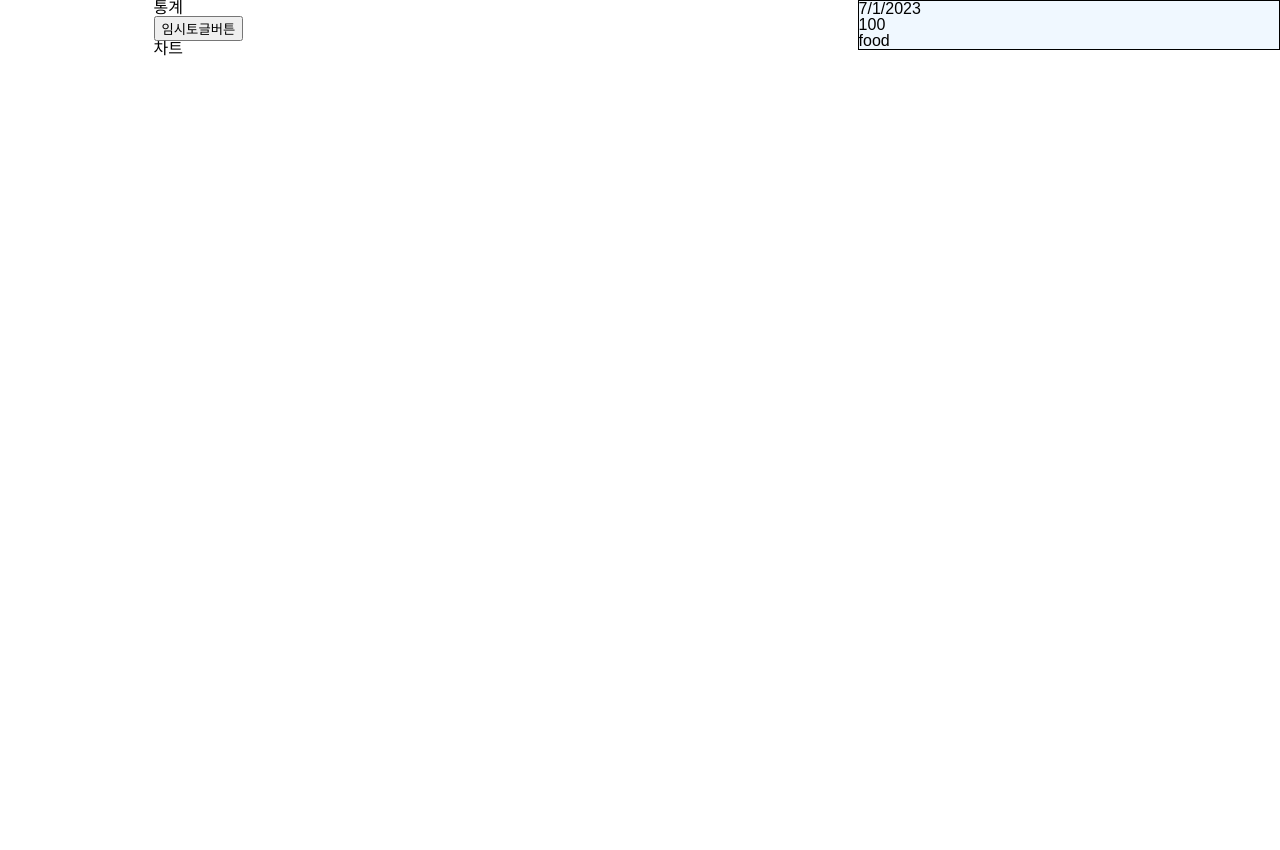
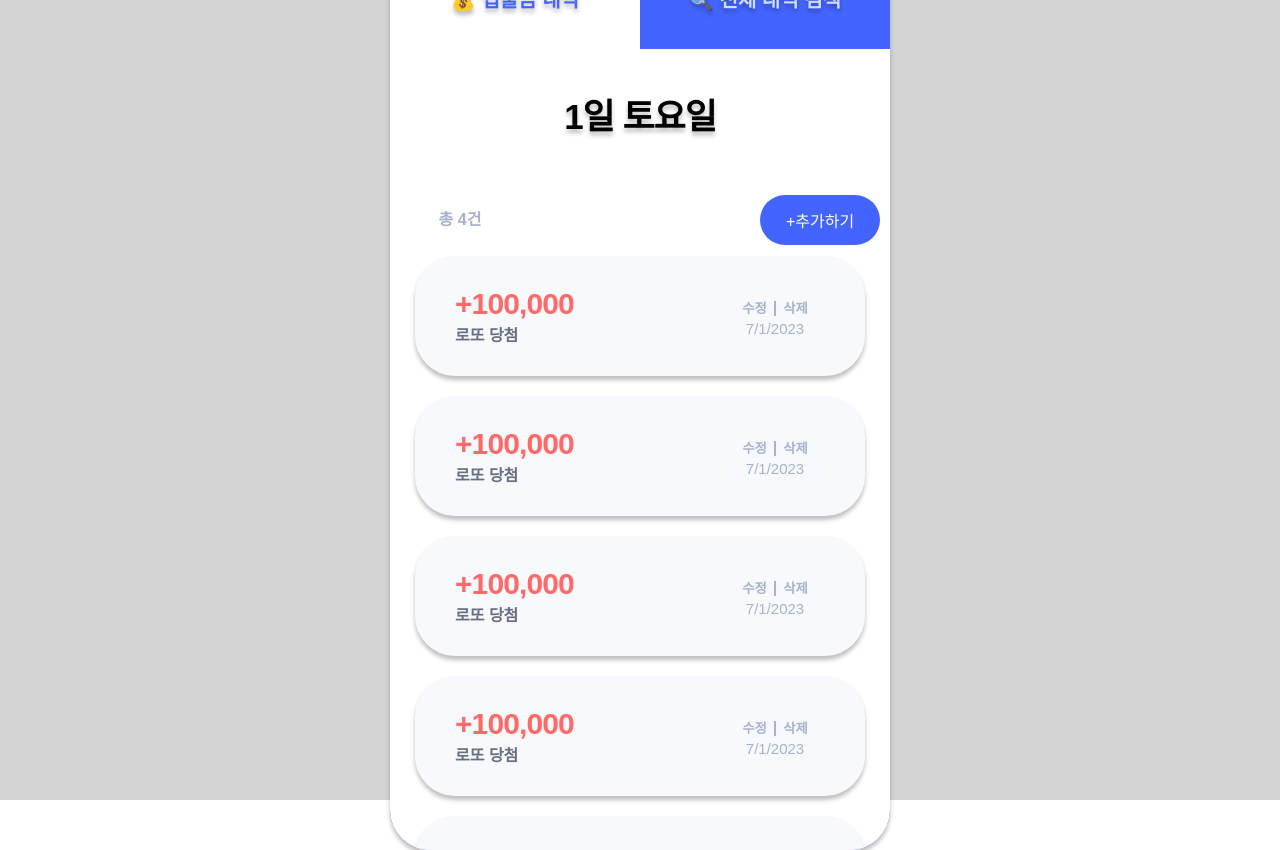
Before and after one commit to KDT1-FE/KDT5-M6, a React (Vite) app: page / in a window 1280 px wide. Before the commit the page ends 800 px from the top, so only its background shows below. Built offline with nearby package versions, Linux system fonts and the light colour scheme.

Commit message:
FEAT: #9 read부분 html,css 완료

```diff
--- a/src/App.tsx
+++ b/src/App.tsx
@@ -3,7 +3,7 @@ import Left from './components/Left';
 import Middle from './components/Middle';
 import Right from './components/Right';
 
-function App() {
+/*function App() {
   return (
     <Conatainer>
       <LeftArea>
@@ -22,6 +22,7 @@ function App() {
 const Conatainer = styled.div`
   display: flex;
   height: 100vh;
+  background-color: #d4d4d4;
 `;
 
 const LeftArea = styled.div`
@@ -32,6 +33,23 @@ const MiddleArea = styled.div`
 `;
 const RightArea = styled.div`
   width: 33%;
+  border: 1px solid red;
+`;*/
+
+function App() {
+  return (
+    <Conatainer>
+      <Right />
+    </Conatainer>
+  );
+}
+
+const Conatainer = styled.div`
+  display: flex;
+  height: 100vh;
+  background-color: #d4d4d4;
+  justify-content: center;
+  align-items: center;
 `;
 
 export default App;
--- /dev/null
+++ b/src/components/Right/Read.tsx
@@ -0,0 +1,110 @@
+import { styled } from 'styled-components';
+import List from '../common/List';
+
+function Read() {
+  // 테스트용 임시 데이터
+  const contents = [
+    {
+      amount: '+100,000',
+      userId: 'user123',
+      category: '로또 당첨',
+      date: '2023-07-01T10:30:00.000Z'
+    },
+    {
+      amount: '+100,000',
+      userId: 'user123',
+      category: '로또 당첨',
+      date: '2023-07-01T10:30:00.000Z'
+    },
+    {
+      amount: '+100,000',
+      userId: 'user123',
+      category: '로또 당첨',
+      date: '2023-07-01T10:30:00.000Z'
+    },
+    {
+      amount: '+100,000',
+      userId: 'user123',
+      category: '로또 당첨',
+      date: '2023-07-01T10:30:00.000Z'
+    },
+    {
+      amount: '+100,000',
+      userId: 'user123',
+      category: '로또 당첨',
+      date: '2023-07-01T10:30:00.000Z'
+    },
+    {
+      amount: '+100,000',
+      userId: 'user123',
+      category: '로또 당첨',
+      date: '2023-07-01T10:30:00.000Z'
+    }
+  ];
+
+  return (
+    <Container>
+      <DateContain>
+        <StDate>1일 토요일</StDate>
+      </DateContain>
+      <Wrap>
+        <WrapP>총 4건</WrapP>
+        <WrapBtn>+추가하기</WrapBtn>
+      </Wrap>
+      <ListWrap>
+        <List data={contents} />
+      </ListWrap>
+    </Container>
+  );
+}
+const Container = styled.div`
+  background-color: #ffffff;
+  height: 100%;
+  width: 100%;
+`;
+const DateContain = styled.div`
+  width: 100%;
+  height: 15%;
+  display: flex;
+  align-items: center;
+  justify-content: center;
+`;
+const StDate = styled.p`
+  font-style: normal;
+  font-weight: 700;
+  font-size: 35px;
+  line-height: 52px;
+  letter-spacing: -0.03em;
+  text-shadow: 0px 4px 4px rgba(0, 0, 0, 0.25);
+`;
+const Wrap = styled.div`
+  display: flex;
+  justify-content: space-between;
+  padding: 0 10px;
+  height: 8%;
+  align-items: center;
+`;
+const WrapP = styled.p`
+  font-size: 16px;
+  display: flex;
+  align-items: center;
+  width: 120px;
+  justify-content: center;
+  font-weight: bold;
+  color: #a8b1ce;
+`;
+const WrapBtn = styled.button`
+  width: 120px;
+  height: 50px;
+  background-color: #4464ff;
+  color: #ffffff;
+  border: none;
+  border-radius: 30px;
+  font-size: 16px;
+`;
+const ListWrap = styled.div`
+  height: 66%;
+  overflow-y: scroll;
+`;
+
+export default Read;
--- /dev/null
+++ b/src/components/Right/Search.tsx
@@ -0,0 +1,26 @@
+import { styled } from 'styled-components';
+import List from '../common/List';
+
+function Search() {
+  // 테스트용 임시 데이터
+  const content = {
+    amount: 100,
+    userId: 'user123',
+    category: 'food',
+    date: '2023-07-01T10:30:00.000Z'
+  };
+
+  return (
+    <div>
+      <input></input>
+      <div>
+        <button>전체</button>
+        <button>수입</button>
+        <button>지출</button>
+        {/* <List data={content} /> */}
+      </div>
+    </div>
+  );
+}
+
+export default Search;
--- a/src/components/Right/index.tsx
+++ b/src/components/Right/index.tsx
@@ -1,22 +1,68 @@
 import { styled } from 'styled-components';
-import List from '../common/List';
+import { useState } from 'react';
+import Read from './Read';
+import Search from './Search';
 
 function Right() {
-  // 테스트용 임시 데이터
-  const content = {
-    amount: 100,
-    userId: 'user123',
-    category: 'food',
-    date: '2023-07-01T10:30:00.000Z'
-  };
+  const [active, setActive] = useState(true);
 
   return (
     <RightContainer>
-      <List data={content} />
+      {active ? (
+        <Btns>
+          <BtnActive onClick={() => setActive(true)}>💰 입출금 내역</BtnActive>
+          <BtnBlur onClick={() => setActive(false)}>🔍 전체 내역 검색</BtnBlur>
+        </Btns>
+      ) : (
+        <Btns>
+          <BtnBlur onClick={() => setActive(true)}>💰 입출금 내역</BtnBlur>
+          <BtnActive onClick={() => setActive(false)}>
+            🔍 전체 내역 검색
+          </BtnActive>
+        </Btns>
+      )}
+      {active ? <Read /> : <Search />}
     </RightContainer>
   );
 }
 
-const RightContainer = styled.div``;
+const RightContainer = styled.div`
+  width: 500px;
+  height: 900px;
+  background-color: #4464ff;
+  border-radius: 40px;
+  box-shadow: 0px 4px 4px rgba(0, 0, 0, 0.25);
+  overflow: hidden;
+`;
+const Btns = styled.div`
+  width: 100%;
+  height: 11%;
+`;
+const BtnActive = styled.button`
+  width: 50%;
+  height: 100%;
+  border: none;
+  font-style: normal;
+  font-weight: 900;
+  font-size: 20px;
+  line-height: 32px;
+  border-radius: 40px 40px 0px 0px;
+  background: #ffffff;
+  color: #4464ff;
+  text-shadow: 0px 4px 4px rgba(0, 0, 0, 0.25);
+  border: none;
+`;
+const BtnBlur = styled.button`
+  height: 100%;
+  width: 50%;
+  font-style: normal;
+  font-weight: 900;
+  font-size: 20px;
+  line-height: 32px;
+  background-color: #4464ff;
+  border: none;
+  color: #cddeff;
+  text-shadow: 0px 4px 4px rgba(0, 0, 0, 0.25);
+`;
 
 export default Right;
--- a/src/components/common/List.tsx
+++ b/src/components/common/List.tsx
@@ -3,27 +3,103 @@ import { IContent } from '../../lib/API';
 import { formatDate } from '../../lib/CommonFunc';
 
 interface IListProps {
-  data: IContent;
+  data: IContent[];
 }
 
 function List({ data }: IListProps) {
   return (
-    <StyledList>
-      <Date>{formatDate(data.date)}</Date>
-      <Amount>{data.amount}</Amount>
-      <Category>{data.category}</Category>
-    </StyledList>
+    <Wrap>
+      {data.map((el) => (
+        <StyledItem>
+          <ItemLeft>
+            <LeftWrap>
+              <Amount>{el.amount}</Amount>
+              <Category>{el.category}</Category>
+            </LeftWrap>
+          </ItemLeft>
+          <ItemRight>
+            <Btns>
+              <EditBtn>수정</EditBtn>|<DeleteBtn>삭제</DeleteBtn>
+            </Btns>
+            <Date>{formatDate(el.date)}</Date>
+          </ItemRight>
+        </StyledItem>
+      ))}
+    </Wrap>
   );
 }
 
-const StyledList = styled.li`
+const Wrap = styled.div`
   display: flex;
   flex-direction: column;
-  background-color: aliceblue;
+  gap: 20px;
+  width: 100%;
+  align-items: center;
+`;
+const StyledItem = styled.div`
+  display: flex;
+  justify-content: space-between;
+  align-items: center;
+  background-color: #f8f9fd;
   border: 1px solid;
+  width: 90%;
+  height: 120px;
+  border: none;
+  border-radius: 40px;
+  box-shadow: 0px 4px 4px rgba(0, 0, 0, 0.25);
 `;
-const Date = styled.span``;
-const Amount = styled.span``;
-const Category = styled.span``;
+const ItemLeft = styled.div`
+  height: 100%;
+  width: 60%;
+  display: flex;
+  align-items: center;
+`;
+const LeftWrap = styled.div`
+  display: flex;
+  flex-direction: column;
+  margin-left: 40px;
+  gap: 10px;
+`;
+const ItemRight = styled.div`
+  height: 100%;
+  width: 40%;
+  justify-content: center;
+  align-items: center;
+  display: flex;
+  flex-direction: column;
+  gap: 3px;
+`;
+const Btns = styled.div`
+  color: #a8b1ce;
+  font-weight: bold;
+`;
+const EditBtn = styled.button`
+  background-color: transparent;
+  border: none;
+  color: #a8b1ce;
+  font-weight: bold;
+`;
+const DeleteBtn = styled.button`
+  background-color: transparent;
+  border: none;
+  color: #a8b1ce;
+  font-weight: bold;
+`;
+const Date = styled.span`
+  color: #a8b1ce;
+  font-size: 15px;
+`;
+const Amount = styled.span`
+  font-style: normal;
+  font-weight: 700;
+  font-size: 30px;
+  line-height: 29px;
+  letter-spacing: -0.03em;
+  color: #ff6969;
+`;
+const Category = styled.span`
+  color: #6a6e83;
+  font-weight: bold;
+`;
 
 export default List;
--- a/src/lib/API.ts
+++ b/src/lib/API.ts
@@ -10,7 +10,7 @@ const api = axios.create({
 
 // 기록 작성 및 수정용 interface
 export interface IContent {
-  amount: number;
+  amount: string;
   userId: string;
   category: string;
   date: string;
```
Also changed, not shown: src/components/common/Tab.tsx (added).
